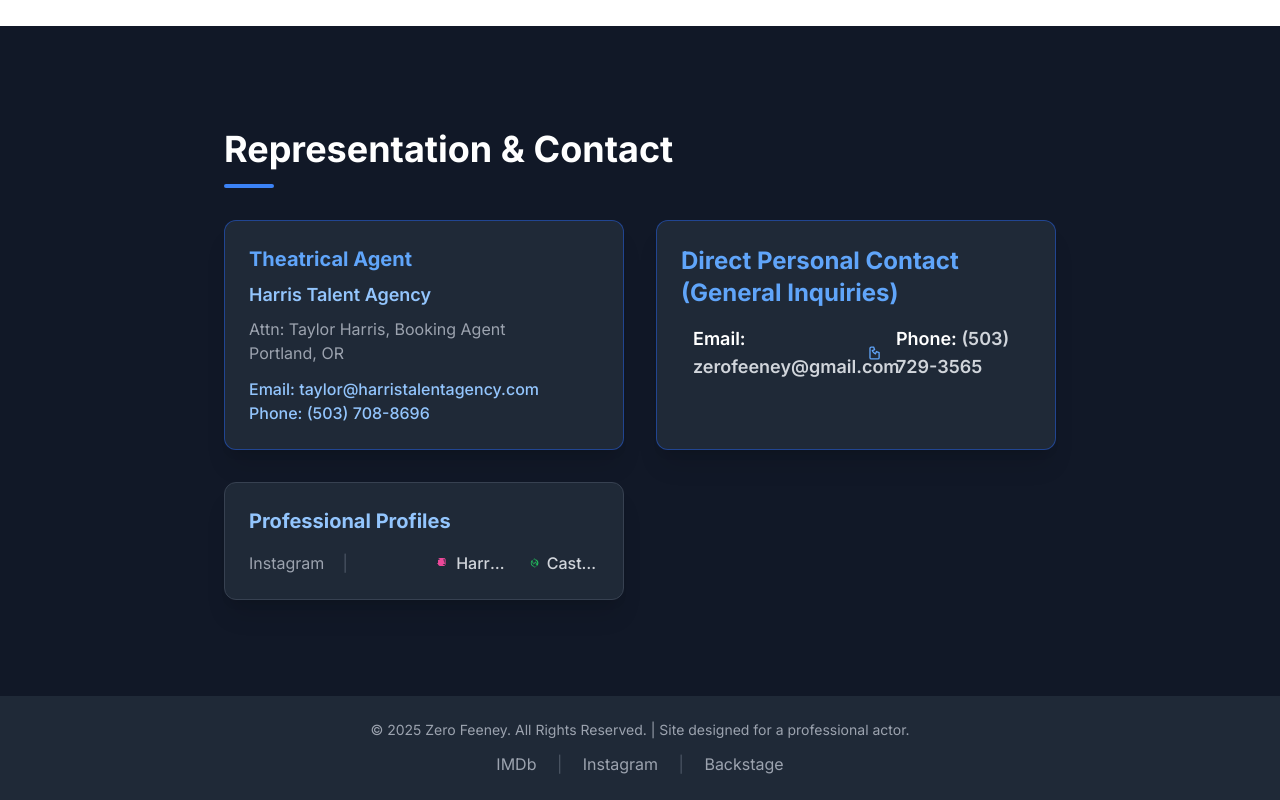
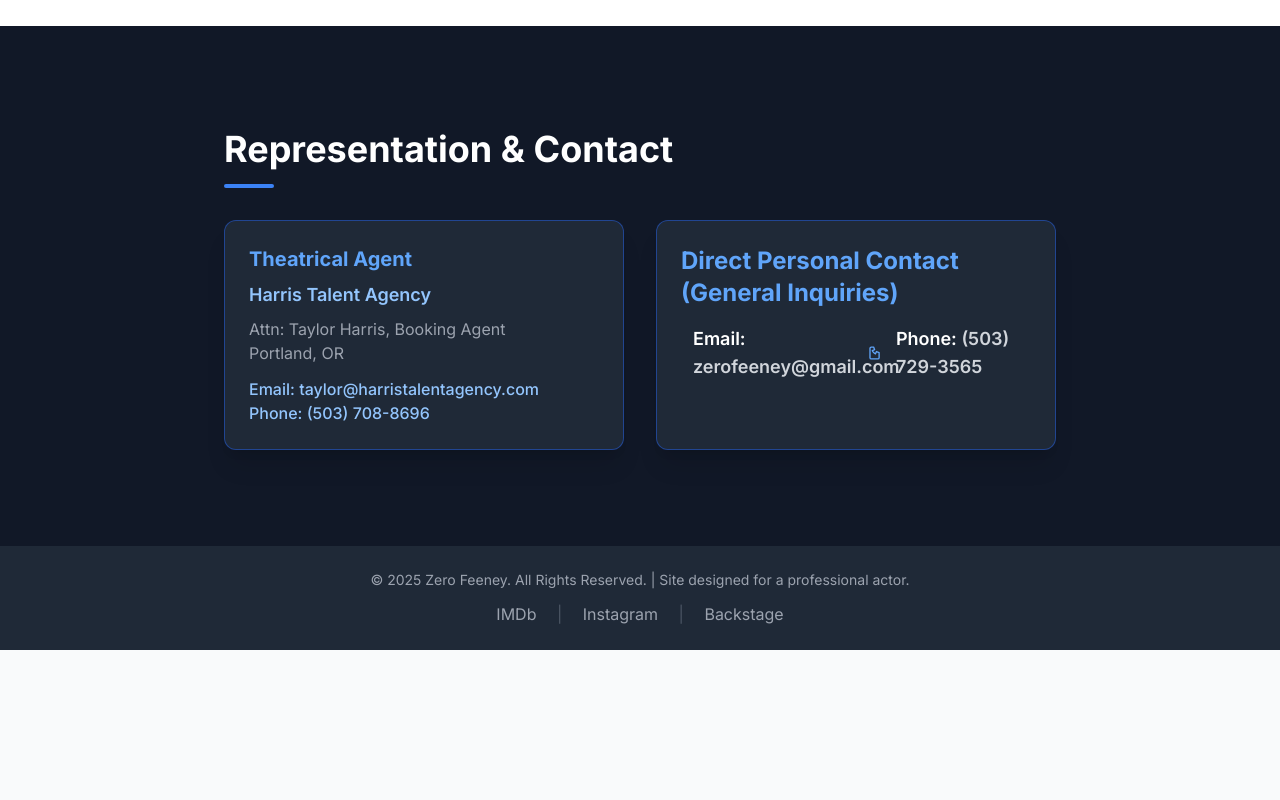
Before and after one commit to zerofeeney/zero-feeney-portfolio, a plain HTML site: page index.html in a window 1280 px wide. Shown: the part 3199-3999 px from the top of the page. After the commit the page ends 3849 px from the top, so only its background shows below. Drawn offline with nearby package versions, Linux system fonts and the light colour scheme.

Commit message:
Update index.html

```diff
--- a/index.html
+++ b/index.html
@@ -378,7 +378,7 @@
                 </div>
 
                 <!-- Professional Links Card (Existing) -->
-                <div class="p-6 bg-gray-800 rounded-xl shadow-xl border border-gray-700">
+                <div class="hidden p-6 bg-gray-800 rounded-xl shadow-xl border border-gray-700">
                     <h4 class="text-xl font-bold mb-4 text-blue-300">Professional Profiles</h4>
                     <div class="grid grid-cols-2 sm:grid-cols-4 gap-y-4 gap-x-6">
 
```
